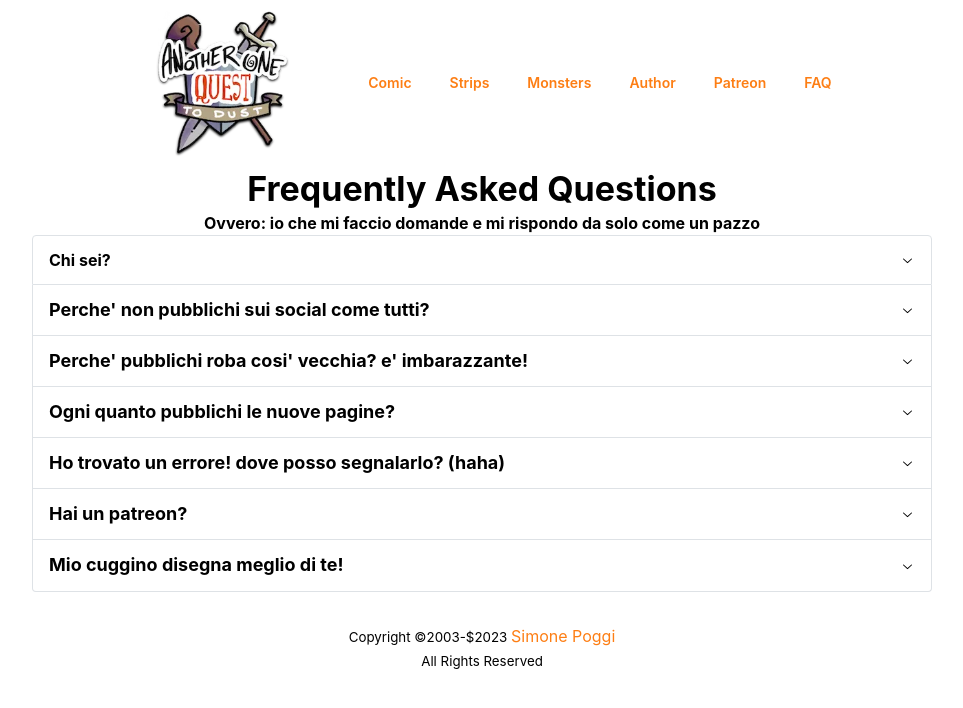
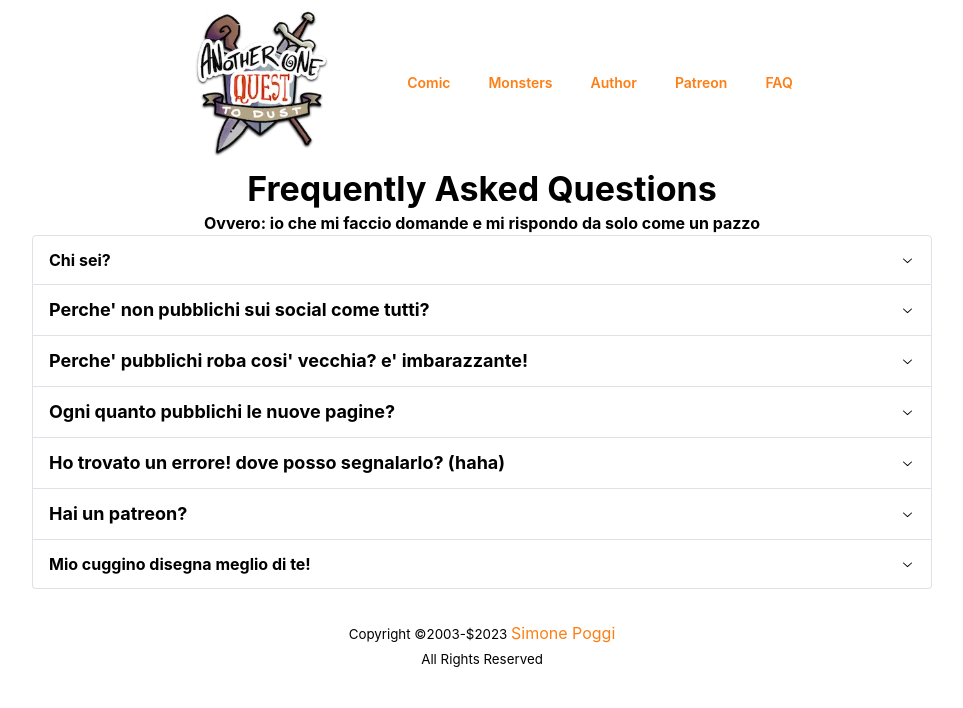
Before and after one commit to motocarota/aoqtd.com, a Next.js app: page /faq in a window 1280 px wide. Shown: the top 708 px of the page, without its empty margins (158-1121 px from the left). Built offline with nearby package versions, Linux system fonts and the light colour scheme.

Commit message:
minor fix
Former-commit-id: e269ccf3e2e94dabe8fef1e8b3576f6b99bc1372 [formerly 1934d6c5390db4a36abbbc5ab022097f729b19f0]
Former-commit-id: 63cd62adfc33b2cd5772a8145cd29700443eaec5

```diff
--- a/components/Top.js
+++ b/components/Top.js
@@ -4,7 +4,7 @@ import {Button, Group} from '@mantine/core';
 
 const links = [
 	{to: '/it/01/000', label: 'Comic'},
-	{to: '/strip', label: 'Strips'},
+	// {to: '/strip', label: 'Strips'},
 	{to: '/monsters', label: 'Monsters'},
 	{href: 'https://motocarota.art', label: 'Author'},
 	{href: 'https://www.patreon.com/motocarota', label: 'Patreon'},
--- a/pages/faq.js
+++ b/pages/faq.js
@@ -88,7 +88,7 @@ export default function FAQ() {
 				</AccordionItem>
 				<AccordionItem value='6'>
 					<AccordionControl>
-						<Title order={4}>
+						<Title order={5}>
 							Mio cuggino disegna meglio di te!
 						</Title>
 					</AccordionControl>
```
Also changed, not shown: 1 other file (tests, documents, lock files or other folders).
